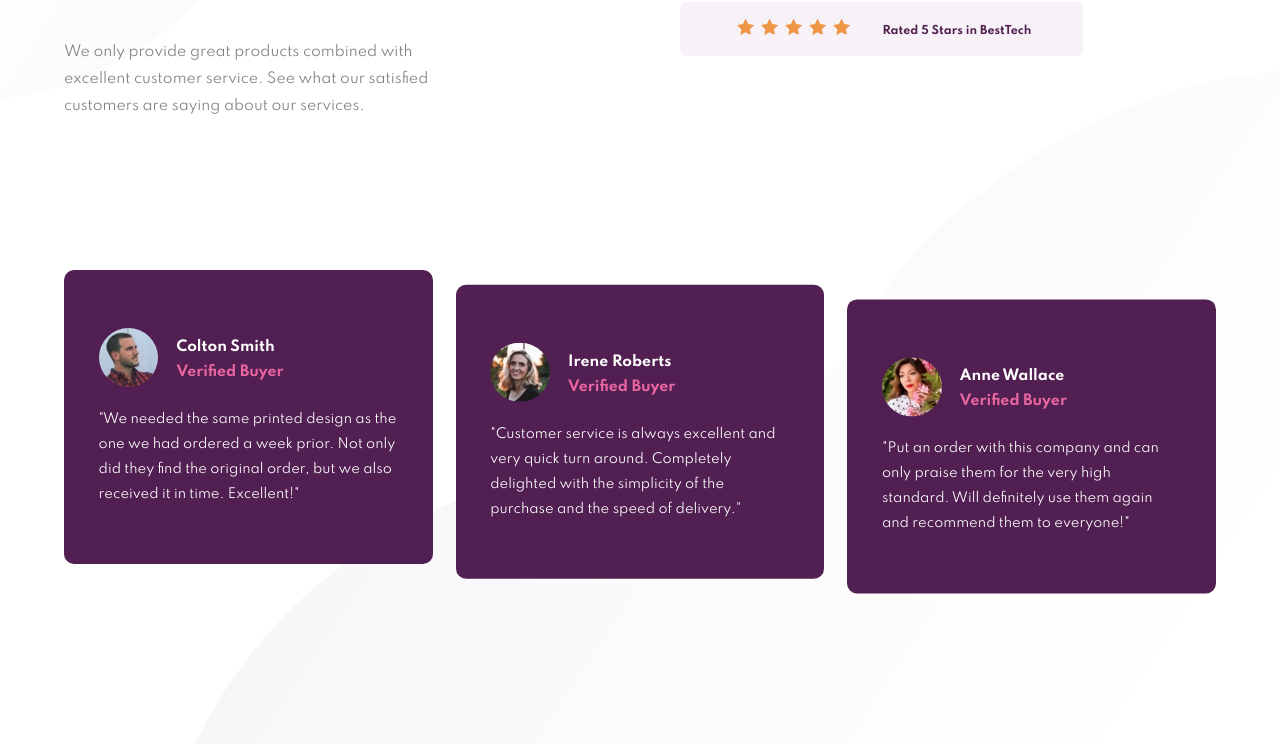
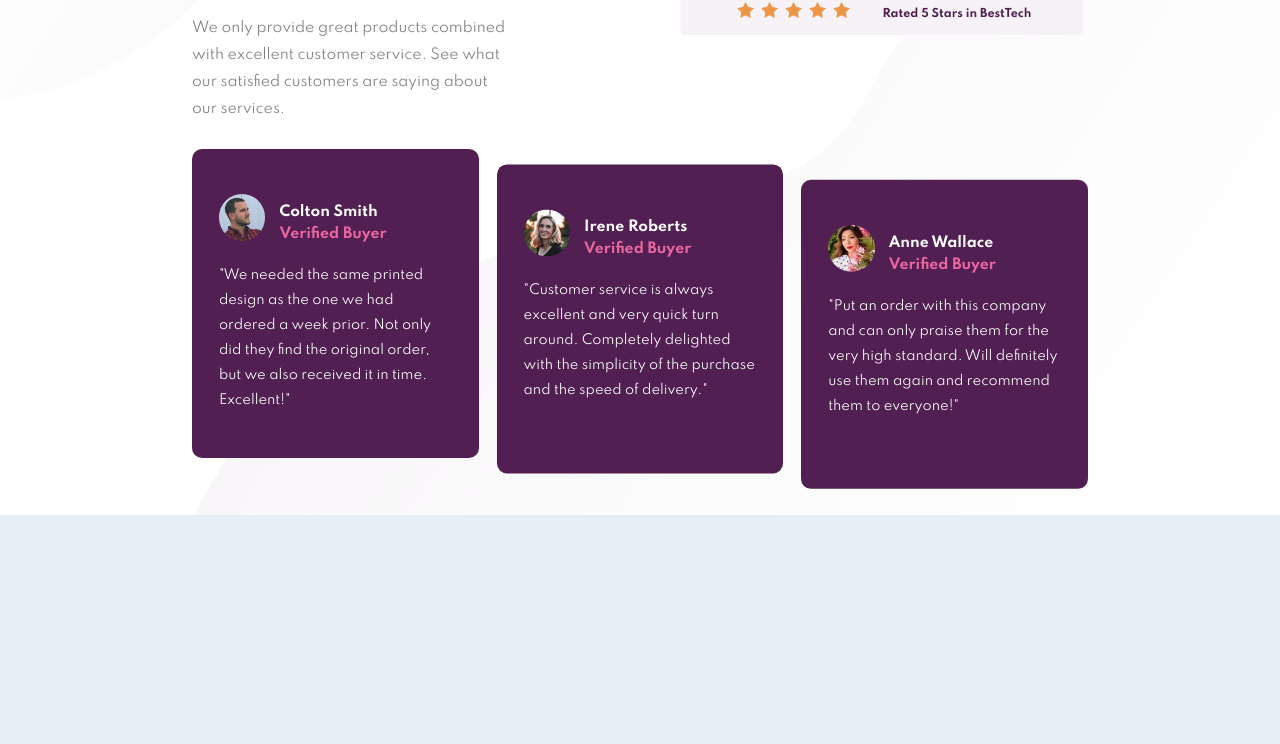
Before and after one commit to MiLabuda/frontendmentor3, a plain HTML site: page index.html in a window 1280 px wide. Shown: the part 263-1007 px from the top of the page. After the commit the page ends 800 px from the top, so only its background shows below. Drawn offline with Linux system fonts and the light colour scheme.

Commit message:
adjusting media querries

```diff
--- a/style.css
+++ b/style.css
@@ -156,7 +156,7 @@ html{
     }
 
     .ratings__item{
-        width: 70%;
+        width: 90%;
         display: grid;
         grid-template-columns: 150px auto;
     }
@@ -183,7 +183,7 @@ html{
         grid-row: span 2;
     }
     .opinions__items{
-        padding: 10% 0;
+        padding: 0 0;
         display: flex;
         flex-direction: row;
         justify-content: space-between;
@@ -206,3 +206,8 @@ html{
         font-size: 1.4rem;
     }
 }
+@media (min-width: 1068px) {
+    .wrapper{
+        padding: 0 15%;
+    }
+}
```
